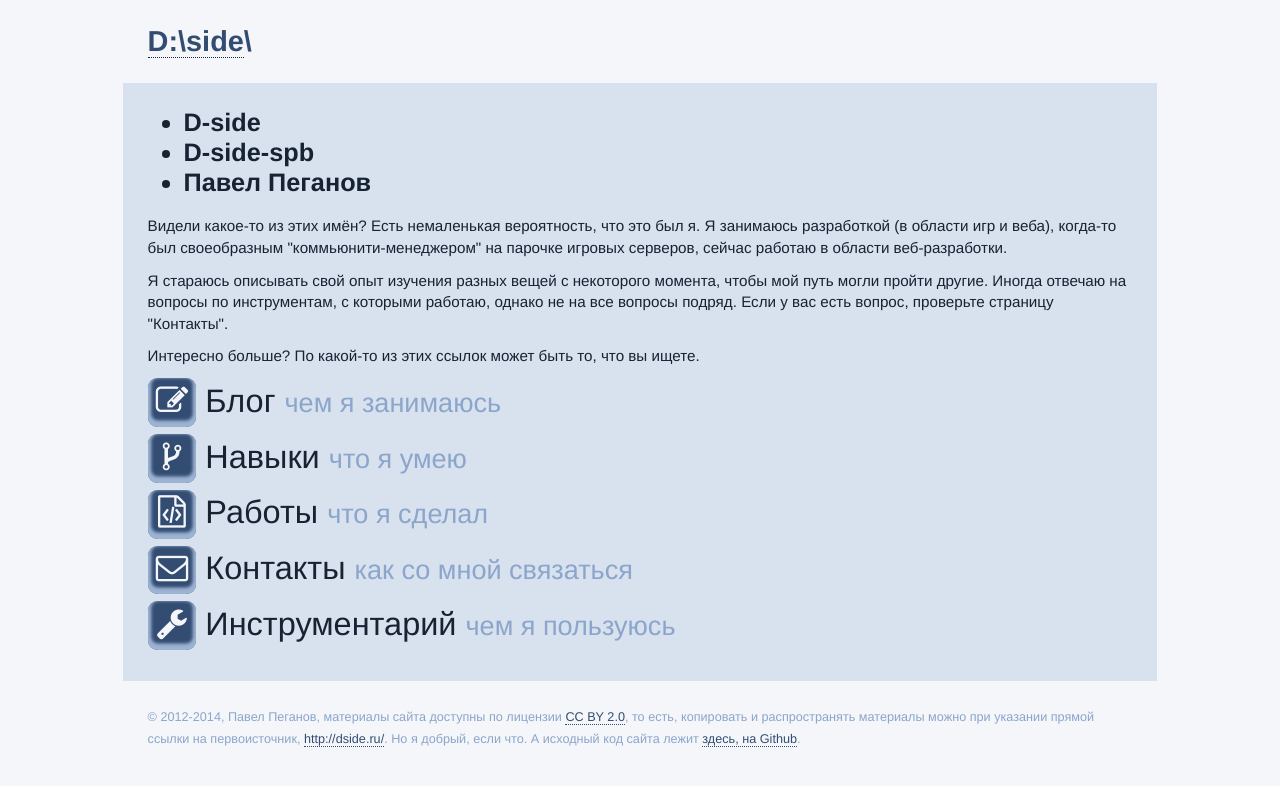
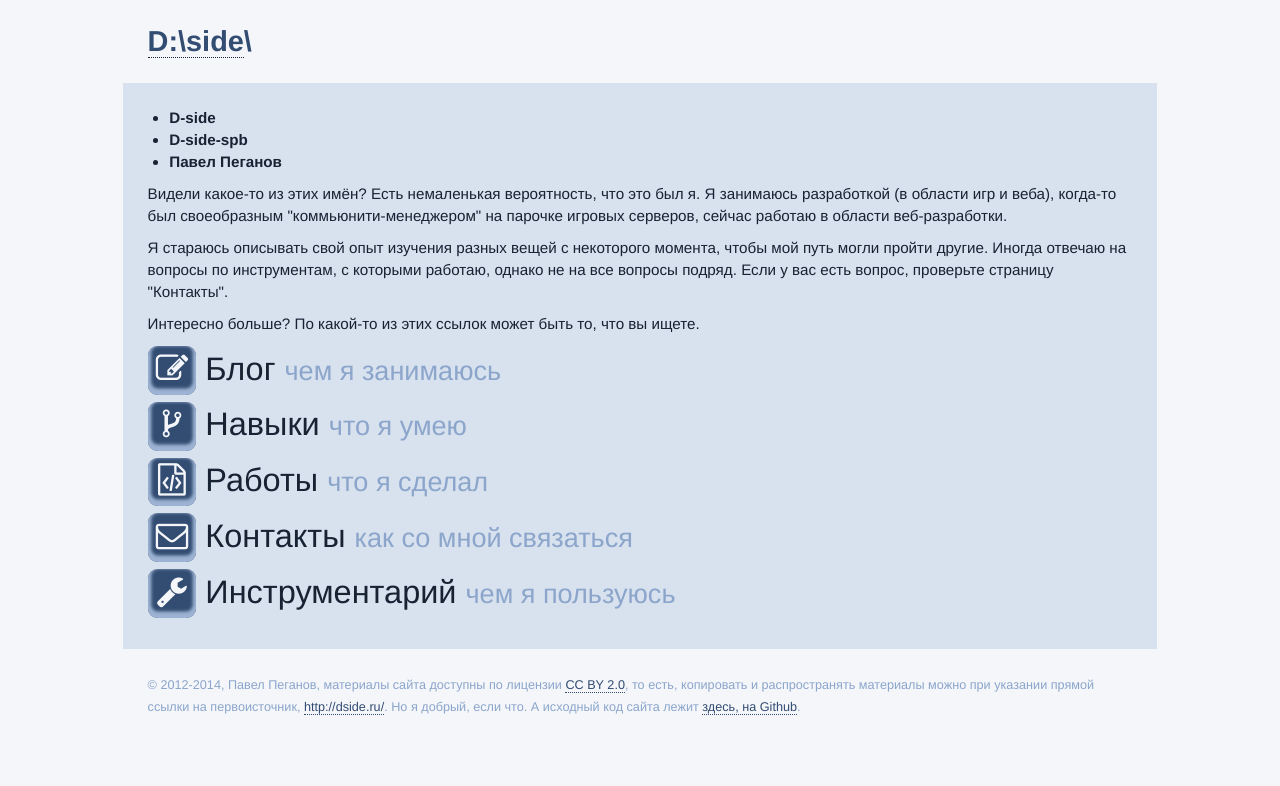
Before and after one commit to D-side/d-side.github.io, a Jekyll site: the page built from index.html, in a window 1280 px wide. Shown: the top 786 px of the page. Built offline with Jekyll 4.4.1, drawn with Linux system fonts in a browser that asks for light colours; nearby versions of some CDN libraries.

Commit message:
Validation fix

```diff
--- a/index.html
+++ b/index.html
@@ -2,7 +2,7 @@
 layout: page
 icon: home
 ---
-<h3><ul style="margin-top:0;"><li>D-side</li><li>D-side-spb</li><li>Павел Пеганов</li></ul></h3>
+<strong><ul style="margin-top:0;"><li>D-side</li><li>D-side-spb</li><li>Павел Пеганов</li></ul></strong>
 <p>Видели какое-то из этих имён? Есть немаленькая вероятность, что это был я. Я занимаюсь разработкой (в области игр и веба), когда-то был своеобразным "коммьюнити-менеджером" на парочке игровых серверов, сейчас работаю в области веб-разработки.</p>
 <p>Я стараюсь описывать свой опыт изучения разных вещей с некоторого момента, чтобы мой путь могли пройти другие. Иногда отвечаю на вопросы по инструментам, с которыми работаю, однако не на все вопросы подряд. Если у вас есть вопрос, проверьте страницу "Контакты".</p>
 <p>Интересно больше? По какой-то из этих ссылок может быть то, что вы ищете.</p>
```
